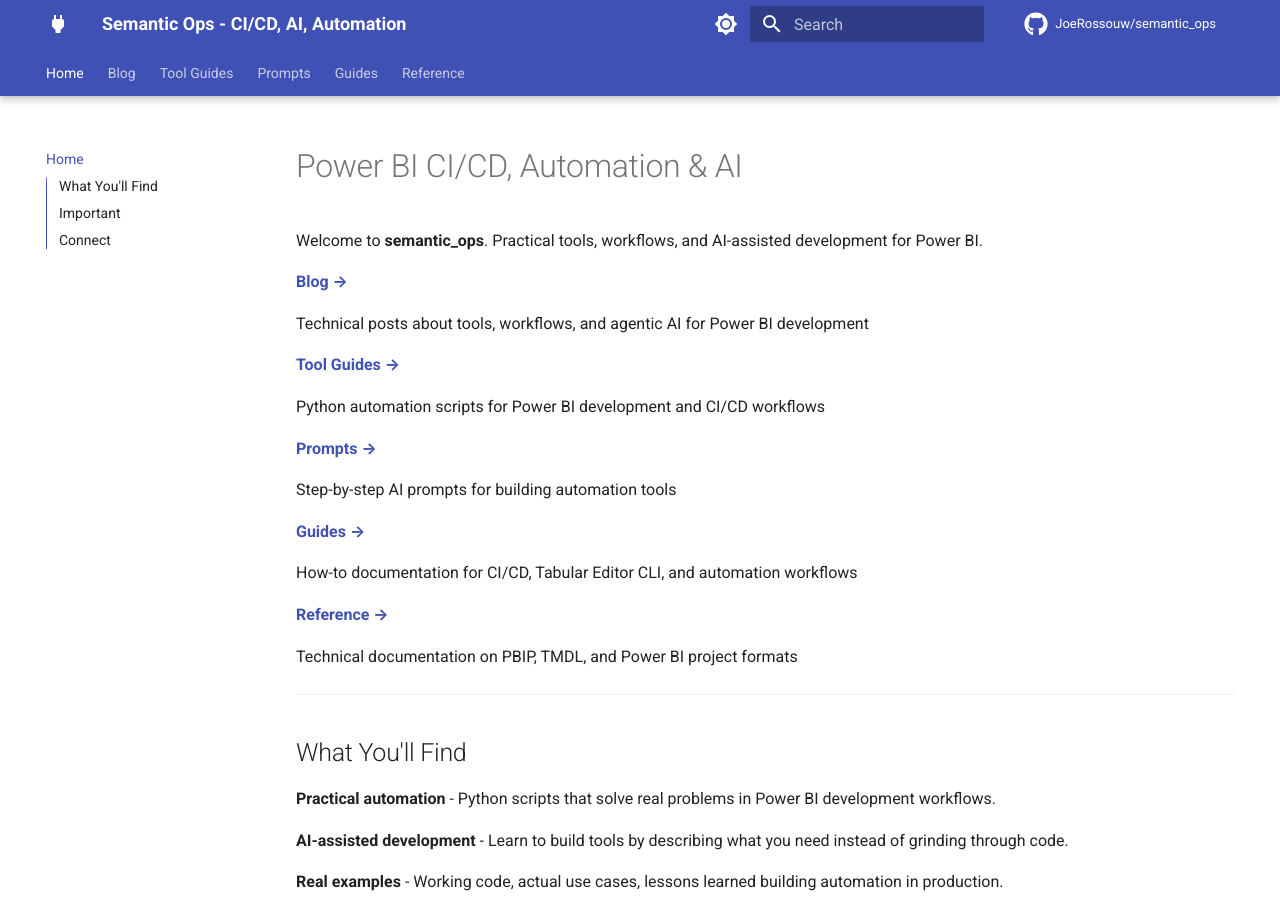
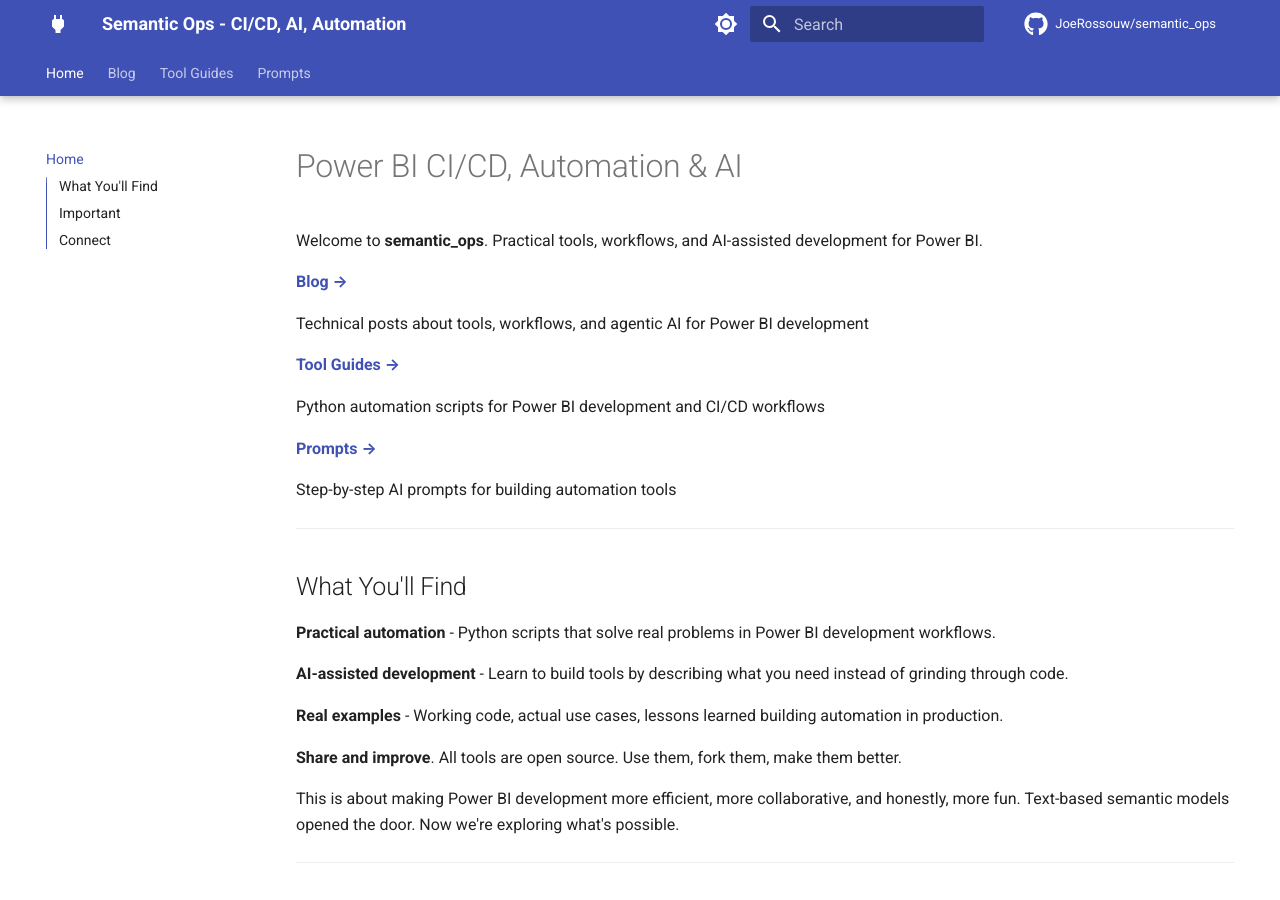
Before and after one commit to JoeRossouw/semantic_ops, an MkDocs documentation site: the page built from docs/index.md, in a window 1280 px wide and 900 px high. Built offline with MkDocs 1.6.1 and Material for MkDocs 9.7.7, drawn with Linux system fonts in a browser that asks for light colours; comment, search, counter and statistics services are not loaded.

Commit message:
Refactor documentation to replace "Tutorials" with "Prompts" for clarity and consistency; remove outdated guides and references

```diff
--- a/docs/index.md
+++ b/docs/index.md
@@ -10,17 +10,9 @@ Technical posts about tools, workflows, and agentic AI for Power BI development
 
 Python automation scripts for Power BI development and CI/CD workflows
 
-[**Prompts →**](tutorials/)
+[**Prompts →**](prompts/)
 
 Step-by-step AI prompts for building automation tools
-
-[**Guides →**](guides/)
-
-How-to documentation for CI/CD, Tabular Editor CLI, and automation workflows
-
-[**Reference →**](reference/)
-
-Technical documentation on PBIP, TMDL, and Power BI project formats
 
 ---
 
--- a/mkdocs.yml
+++ b/mkdocs.yml
@@ -169,10 +169,4 @@ nav:
     - PBIR Folder Renamer: tool-guides/pbir-folder-renamer-guide.md
 
   - Prompts:
-    - Building Tools with AI: tutorials/building-tools-with-ai.md
-
-  - Guides:
-    - guides/index.md
-
-  - Reference:
-    - reference/index.md
+    - Building Tools with AI: prompts/building-tools-with-ai.md
```
Also changed, not shown: README.md (+1 -1 lines), SETUP.md (+1 -2 lines), docs/blog/posts/agentic-ai-pbip.md (+3 -3 lines), docs/guides/index.md (deleted, +0 -30 lines), docs/reference/index.md (deleted, +0 -33 lines), docs/prompts/building-tools-with-ai.md (renamed from docs/tutorials/building-tools-with-ai.md), docs/prompts/index.md (renamed from docs/tutorials/index.md).
